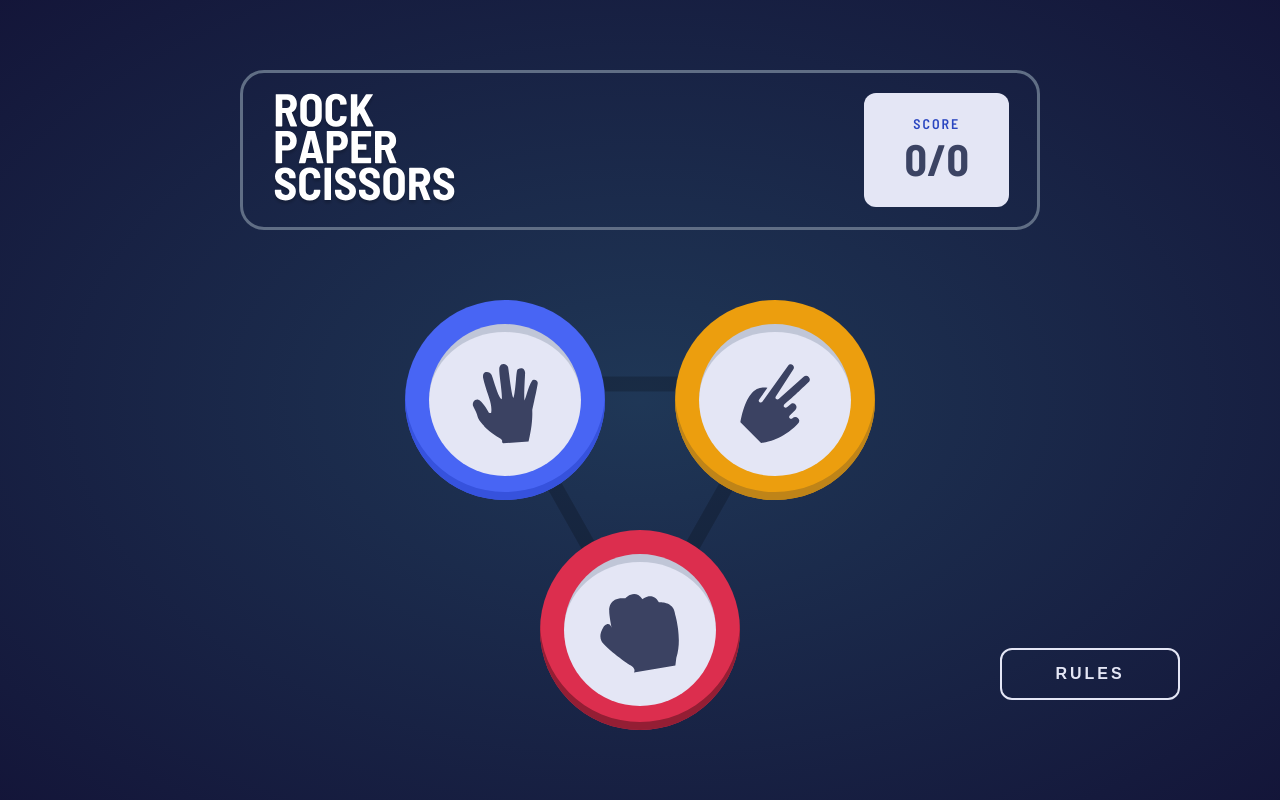
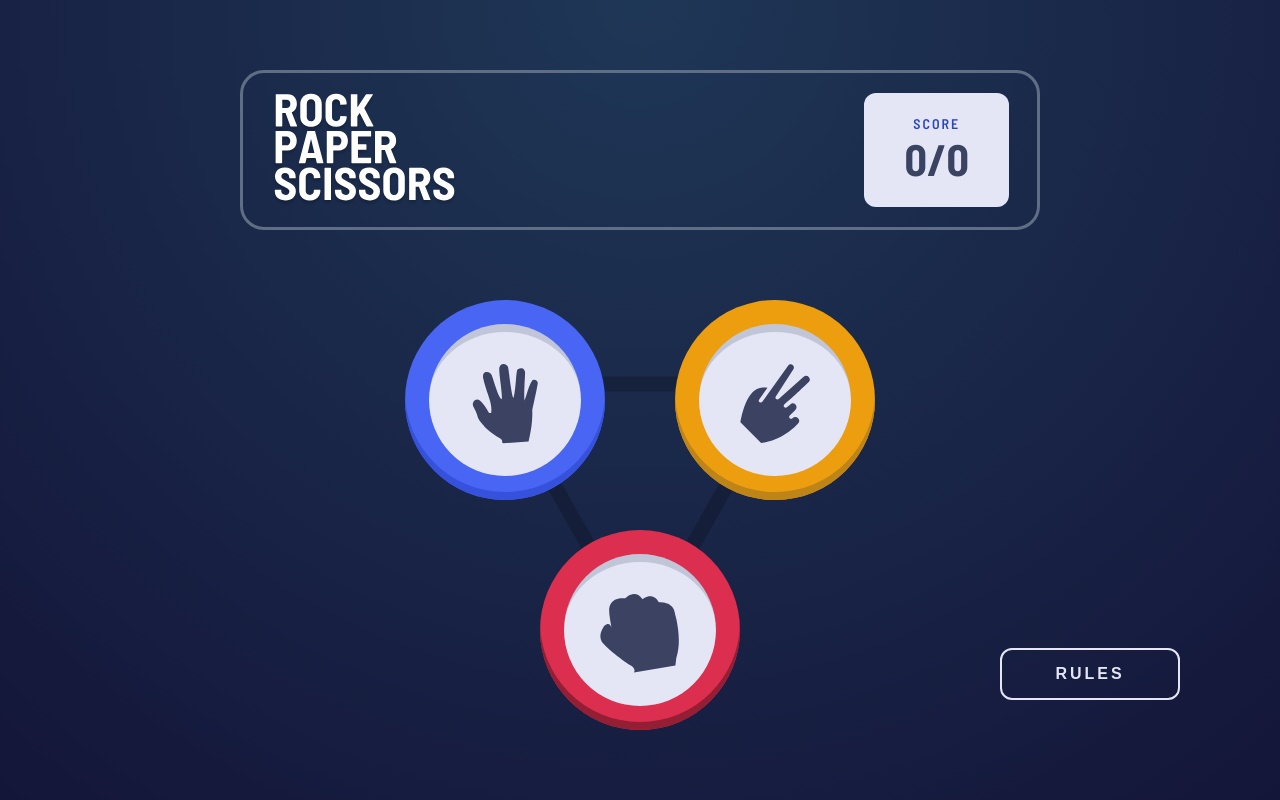
Before and after one commit to Zodiac-911/rock-paper-scissors, a plain HTML site: page index.html in a window 1280 px wide. Drawn offline with Linux system fonts and the light colour scheme.

Commit message:
backgroun graidiant fix

```diff
--- a/styles.css
+++ b/styles.css
@@ -11,7 +11,12 @@
   --spacing: 32px;
 }
 body {
-  background: radial-gradient(hsl(214, 47%, 23%), hsl(237, 49%, 15%));
+  background: radial-gradient(
+    circle at top,
+    hsl(214, 47%, 23%),
+    hsl(237, 49%, 15%)
+  );
+
   min-height: 100vh;
   font-family: "Barlow Semi Condensed", serif;
   font-weight: 600;
@@ -70,6 +75,7 @@ body {
   box-shadow: inset 0 var(--shadow) 0 hsl(230, 71%, 54%);
   background-color: hsl(230, 89%, 62%);
 }
+
 .rock {
   border: unset;
   box-shadow: inset 0 var(--shadow) 0 hsl(349, 66%, 35%);
```
